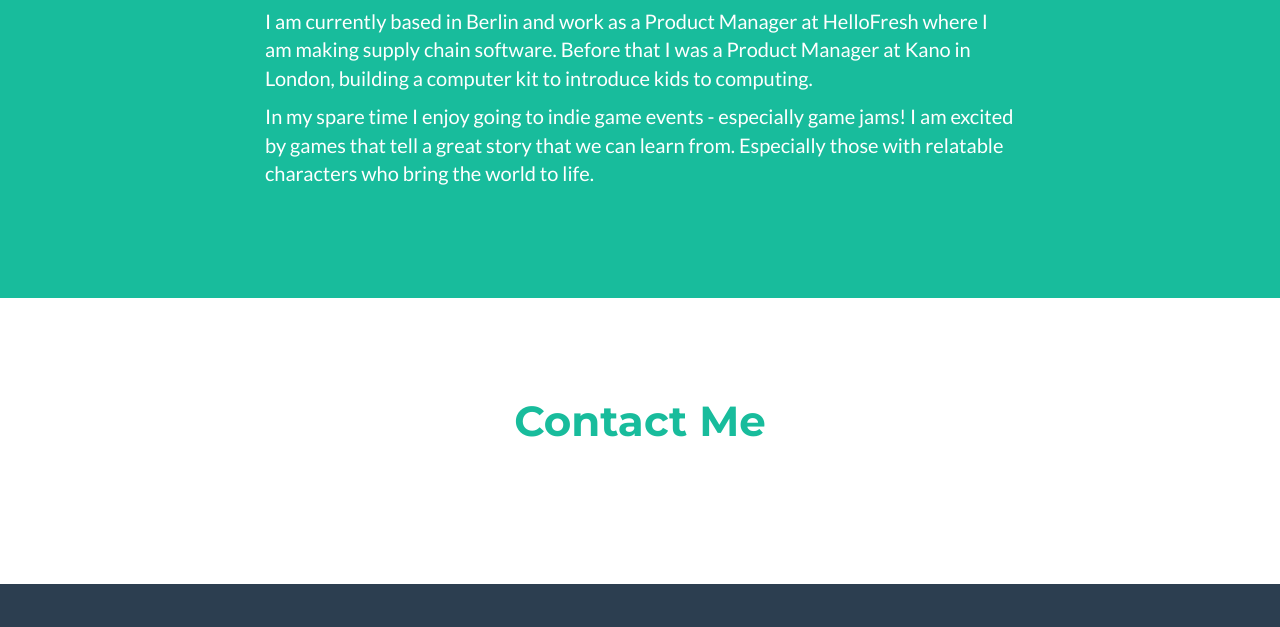
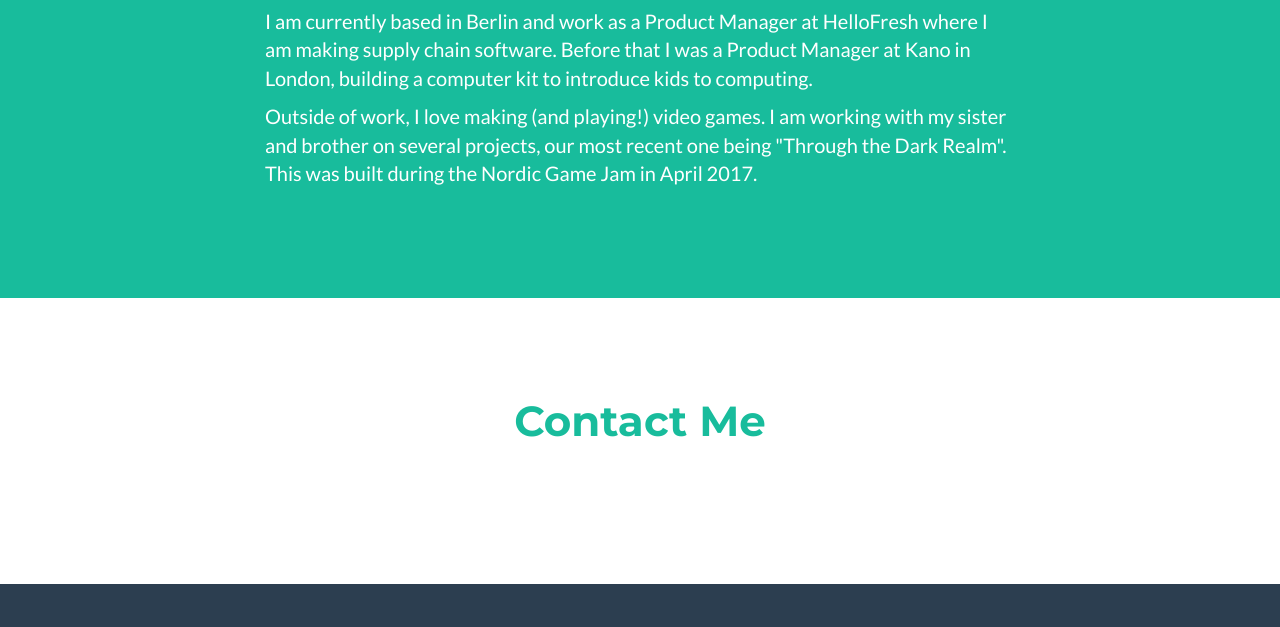
Before and after one commit to emilyclaudet/bootstrap-site, a website: page index.html in a window 1280 px wide. Shown: the part 2044-2671 px from the top of the page. Drawn offline with nearby package versions, Linux system fonts and the light colour scheme.

Commit message:
updated copy for about description

```diff
--- a/index.html
+++ b/index.html
@@ -205,7 +205,7 @@
 
                     <p>I am currently based in Berlin and work as a Product Manager at HelloFresh where I am making supply chain software. Before that I was a Product Manager at Kano in London, building a computer kit to introduce kids to computing.</p>
 
-                    <p>In my spare time I enjoy going to indie game events - especially game jams! I am excited by games that tell a great story that we can learn from. Especially those with relatable characters who bring the world to life.</p>
+                    <p>Outside of work, I love making (and playing!) video games. I am working with my sister and brother on several projects, our most recent one being "Through the Dark Realm". This was built during the Nordic Game Jam in April 2017.</p>
                 </div>
             </div>
         </div>
```
